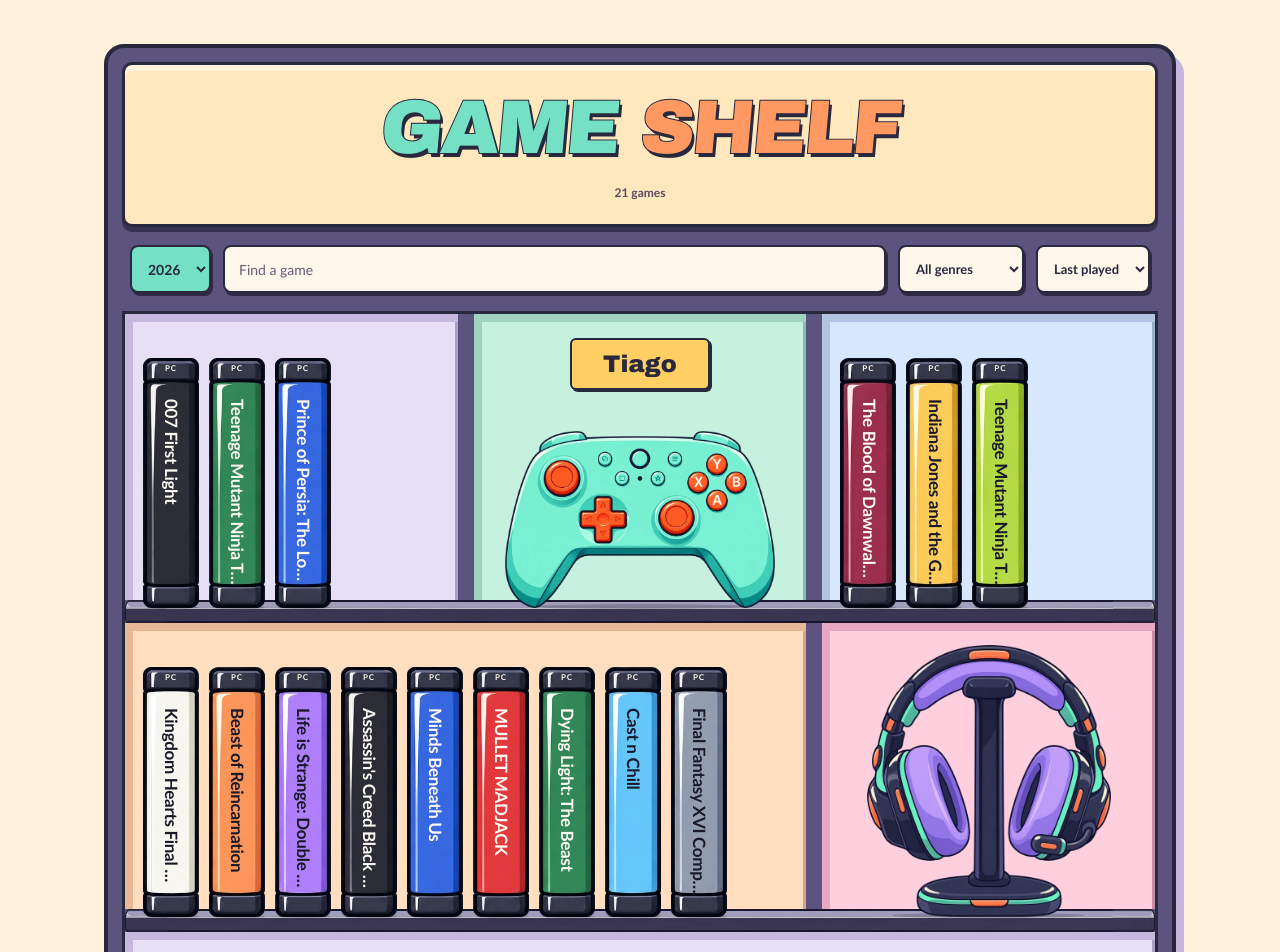
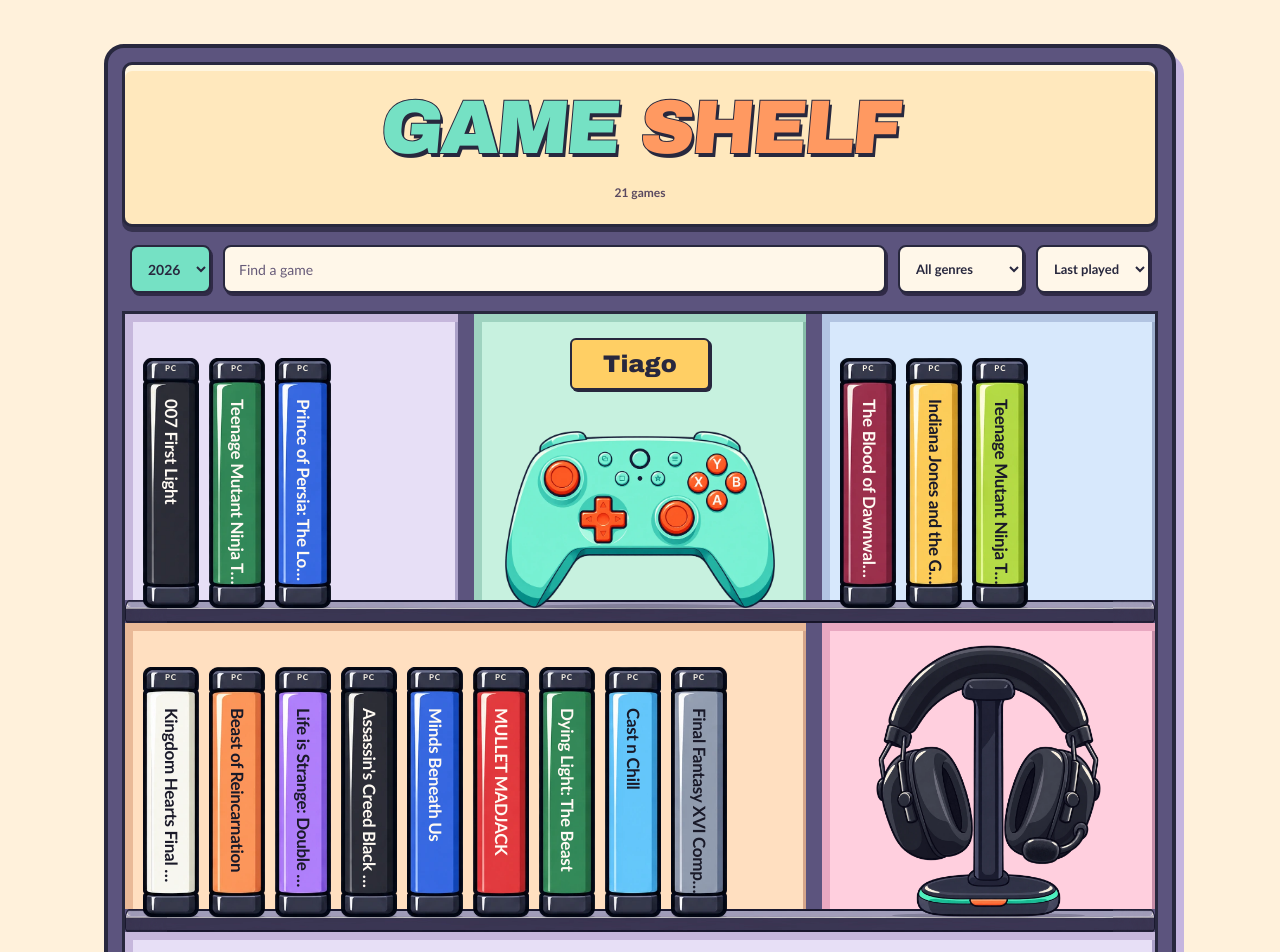
Before and after one commit to bytiagodev/game-shelf, a React (Vite) app: page / in a window 1280 px wide. Shown: the top 952 px of the page. Built offline with nearby package versions, Linux system fonts and the light colour scheme.

Commit message:
Replace the headset with a black BlackShark V3 illustration

```diff
--- a/src/Shelf.jsx
+++ b/src/Shelf.jsx
@@ -1,6 +1,6 @@
 import { useEffect, useRef, useState } from "react";
 import Controller from "./Controller.jsx";
-import headsetImage from "./assets/v2-headset.webp";
+import headsetImage from "./assets/v3-headset-blackshark.webp";
 import beamImage from "./assets/v2-beam.webp";
 import mint from "./assets/v3-spine-mint.webp";
 import yellow from "./assets/v3-spine-yellow.webp";
@@ -176,7 +176,7 @@ export default function Shelf({ games, onSelect, profile, emptyContent }) {
         <img
           className="headset"
           src={headsetImage}
-          alt="Illustrated charcoal and lavender gaming headset on a stand"
+          alt="Illustrated black BlackShark V3 inspired headset on a stand"
           decoding="async"
         />
       </div>
```
Also changed, not shown: src/assets/v2-headset.webp (deleted), src/assets/v3-headset-blackshark.webp (added).
